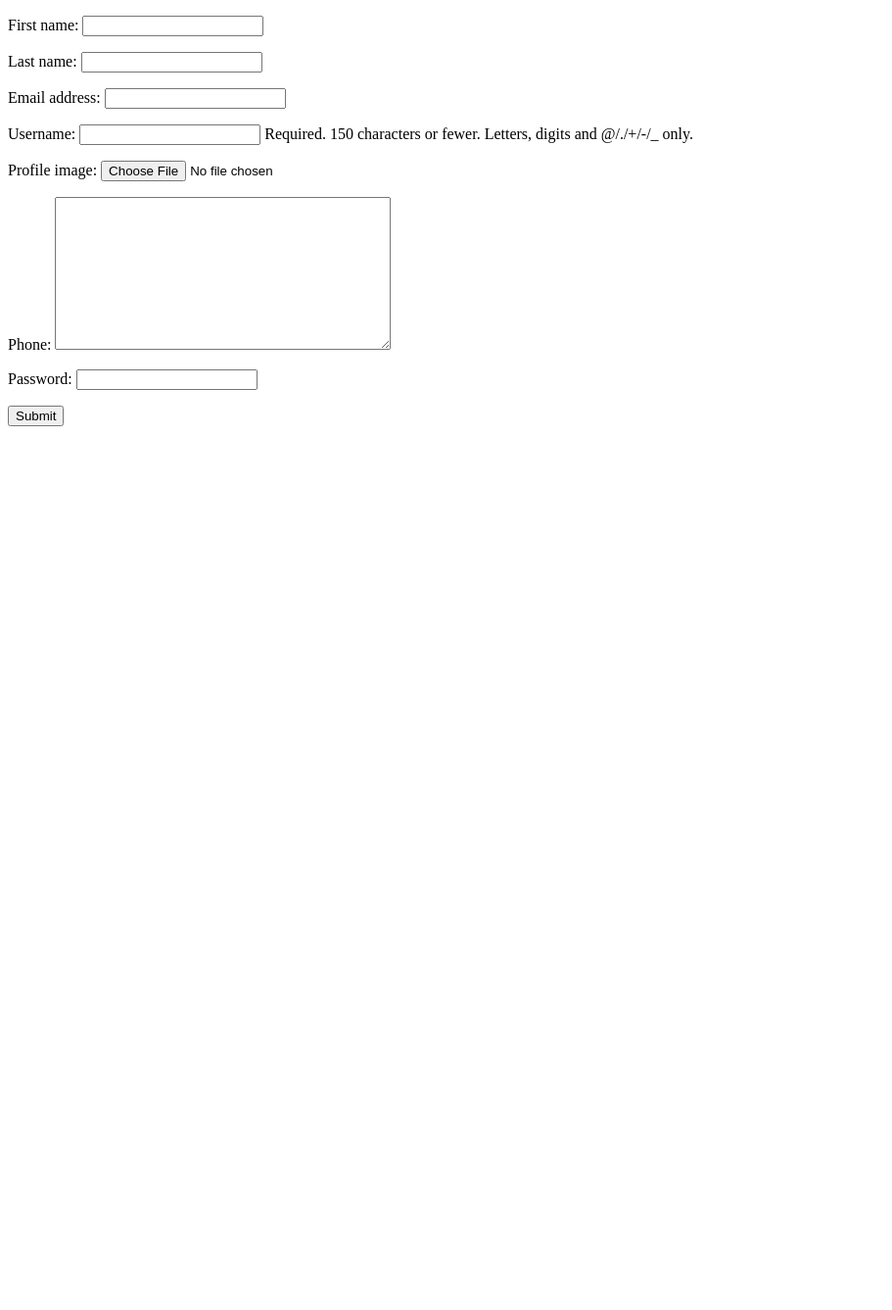
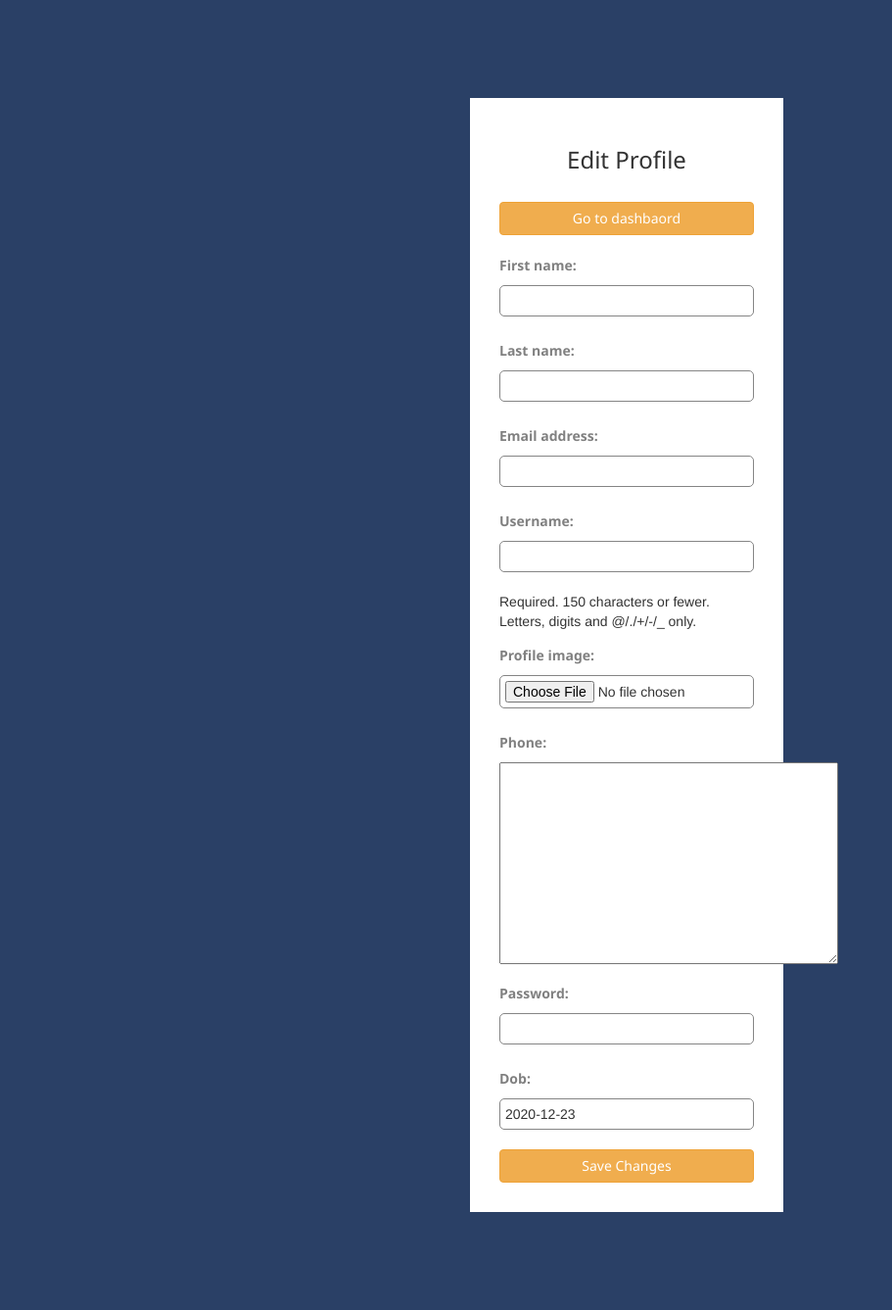
Before and after one commit to Shivuu1300/ecommerce-website, a Django app: template ecomproject/customer/templates/customer/edit_profile.html in a window 1280 px wide. Shown: the whole page at 98% size, without its empty margins (0-911 px from the left). Before the commit the page ends 435 px from the top, so only its background shows below. Run offline with Django 3.2, Linux system fonts and the light colour scheme; the template is opened without the code that fills it: values that come from a table or form of the project are taken from there, others are empty; some libraries are stand-ins or nearby versions.

Commit message:
Added dob field in Customer Model

```diff
--- a/ecomproject/customer/forms.py
+++ b/ecomproject/customer/forms.py
@@ -4,13 +4,18 @@ from django.forms import ModelForm
 from .models import Customer
 from django.contrib.auth.models import User
 
+import django.utils.timezone as timezone
+current_year = timezone.now().year
+
+YEARS = [yy for yy in range(1940,current_year)]
 
 class CustomerGetStartedForm(ModelForm):
     password = forms.CharField(widget=forms.PasswordInput)
-    # confirmPassword = forms.CharField(widget=forms.PasswordInput)
+    dob = forms.DateField(label='Date Of Birth',initial="1990-01-01", widget=forms.SelectDateWidget(years=YEARS))
+
     class Meta:
         model = Customer
-        fields = ('username','first_name','last_name','email','phone','password')
+        fields = ('username','first_name','last_name','email','phone','dob','password')
 
 class UserForm(ModelForm):
     class Meta:
@@ -20,4 +25,4 @@ class UserForm(ModelForm):
 class CustomerEditForm(ModelForm):
     class Meta:
         model = Customer
-        fields = ('profile_image','phone','password')
+        fields = ('profile_image','phone','password','dob')
--- a/ecomproject/customer/models.py
+++ b/ecomproject/customer/models.py
@@ -1,6 +1,6 @@
 from django.db import models
 from phone_field import PhoneField
-
+from datetime import date
 
 def upload_image(instance,filename):
     return 'images/{}/{}'.format(instance.username,filename)
@@ -12,6 +12,6 @@ class Customer(models.Model):
     phone = PhoneField(blank=True)
     profile_image = models.ImageField(upload_to = upload_image, default='images/dashboard-default-avatar2.png')
     password = models.CharField(max_length = 50)
-
+    dob = models.DateField(default=date.today)
     def __str__(self):
         return self.first_name + ' ' + str(self.phone)
--- a/ecomproject/customer/templates/customer/edit_profile.html
+++ b/ecomproject/customer/templates/customer/edit_profile.html
@@ -7,8 +7,127 @@
         <meta name="description" content="">
         <meta name="viewport" content="width=device-width, initial-scale=1">
         <link rel="stylesheet" href="">
+        <link rel="stylesheet" href="https://maxcdn.bootstrapcdn.com/bootstrap/3.3.7/css/bootstrap.min.css" integrity="sha384-BVYiiSIFeK1dGmJRAkycuHAHRg32OmUcww7on3RYdg4Va+PmSTsz/K68vbdEjh4u" crossorigin="anonymous">
     </head>
     <body>
+    <style>
+    body {
+    background-color: #2a4066;
+  }
+
+  .form-container {
+    /* margin: 100px auto; */
+    padding: 30px;
+    max-width: 350px;
+    background: white;
+    box-sizing: border-box;
+  }
+
+  .container {
+    margin: 100px auto;
+    max-width: 350px;
+    /* background: white; */
+    box-sizing: border-box;
+  }
+
+  .form-container .head {
+    text-align: center;
+    font-family: "Segoe UI", Tahoma, Geneva, Verdana, sans-serif;
+  }
+
+  .Inputs {
+    padding-top: 50px;
+  }
+
+  form {
+    width: 100%;
+  }
+
+  form label {
+    display: block;
+    font-family: "Segoe UI", Tahoma, Geneva, Verdana, sans-serif;
+    color: grey;
+    line-height: 30px;
+  }
+
+  input {
+    display: block;
+    margin-bottom: 20px;
+    width: 100%;
+    padding: 5px;
+    border: 1px solid rgb(133, 133, 133);
+    border-radius: 5px;
+    box-sizing: border-box;
+  }
+
+  button {
+    display: block;
+    margin-bottom: 20px;
+    width: 100%;
+    padding: 5px;
+    background: #3fb996;
+    border: hidden;
+    color: white;
+    font-weight: bold;
+    font-family: "Segoe UI", Tahoma, Geneva, Verdana, sans-serif;
+  }
+
+  .footer {
+    text-align: center;
+    font-size: 10px;
+    box-sizing: border-box;
+    padding: 5px 20px;
+    font-family: "Segoe UI", Tahoma, Geneva, Verdana, sans-serif;
+  }
+
+  a {
+    text-decoration: none;
+  }
+
+  .signup {
+    margin: 20px;
+    text-align: center;
+    color: white;
+    /* font-weight: bold; */
+    font-family: "Segoe UI", Tahoma, Geneva, Verdana, sans-serif;
+  }
+
+  .signup a {
+    color: #3fb996;
+  }
+
+    </style>
+
+    <div class="container" >
+        <div class="form-container" >
+            <div class="head">
+                <h3>Edit Profile</h3>
+                <br>
+                <a href="{% url 'customer-dashboard' user.id %}" style="width:100%" class="btn btn-warning pull-right">Go to dashbaord</a>
+                <!--<p>It's free and only takes a minute</p>-->
+            </div>
+            <form method="POST" action="{% url 'editProfile' %}" enctype="multipart/form-data" class="Inputs">
+                <!-- The csrf_token is for protection against Cross Site Request Forgeries
+                basically to send data in a safer way-->
+                {% csrf_token %}
+
+                {{userform.as_p}}
+                {{customerform.as_p}}
+
+
+                <button class="btn btn-warning" type="submit" name="Edit Personal Info">Save Changes</button>
+            </form>
+
+            <div class="msgDiv">
+                {% for message in messages %}
+                <h3> {{ message }} </h3>
+                {% endfor %}
+            </div>
+        </div>
+
+    </div>
+
+<!--
     <form action="{% url 'editProfile' %}" method="POST" enctype="multipart/form-data">
        {% csrf_token %}
         {{userform.as_p}}
@@ -16,5 +135,7 @@
         <button type="submit"> Submit </button>
     </form>
 
+-->
+
     </body>
 </ht>
--- a/ecomproject/customer/templates/customer/getstarted.html
+++ b/ecomproject/customer/templates/customer/getstarted.html
@@ -42,9 +42,6 @@
                 <label for="confirm_pswd">Confirm Password</label>
                 <input type="password" id="confirm_pswd" name="confirm_pswd" />
 
-
-
-
                 <button type="submit" name="Create Customer Account">Sign Up</button>
             </form>
 
```
Also changed, not shown: ecomproject/customer/templates/customer/dashboard.html (+13 -10 lines), ecomproject/customer/templates/customer/timeline.html (+7 -1 lines), ecomproject/customer/migrations/0004_customer_dob.py (added), ecomproject/db.sqlite3.
